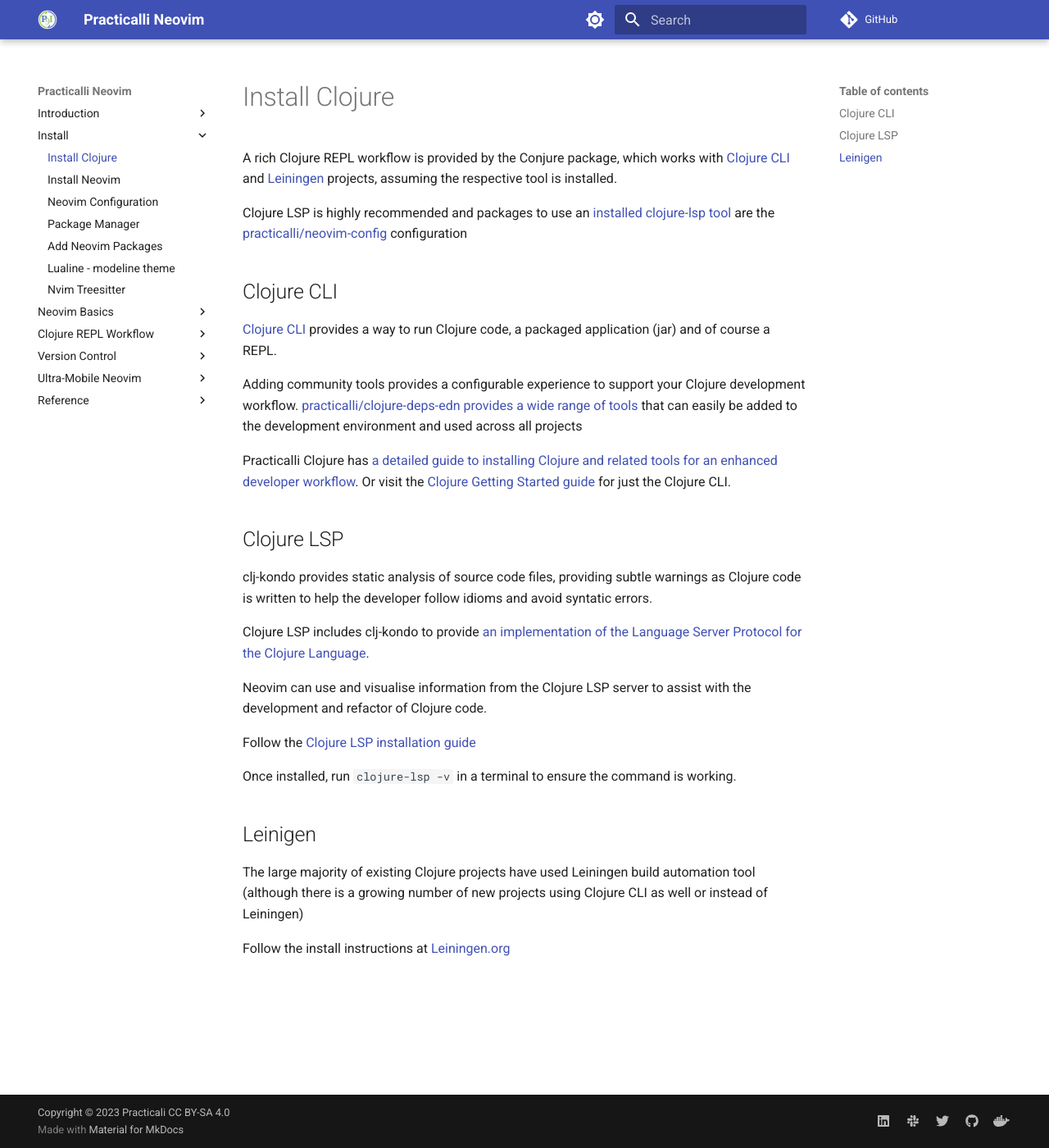
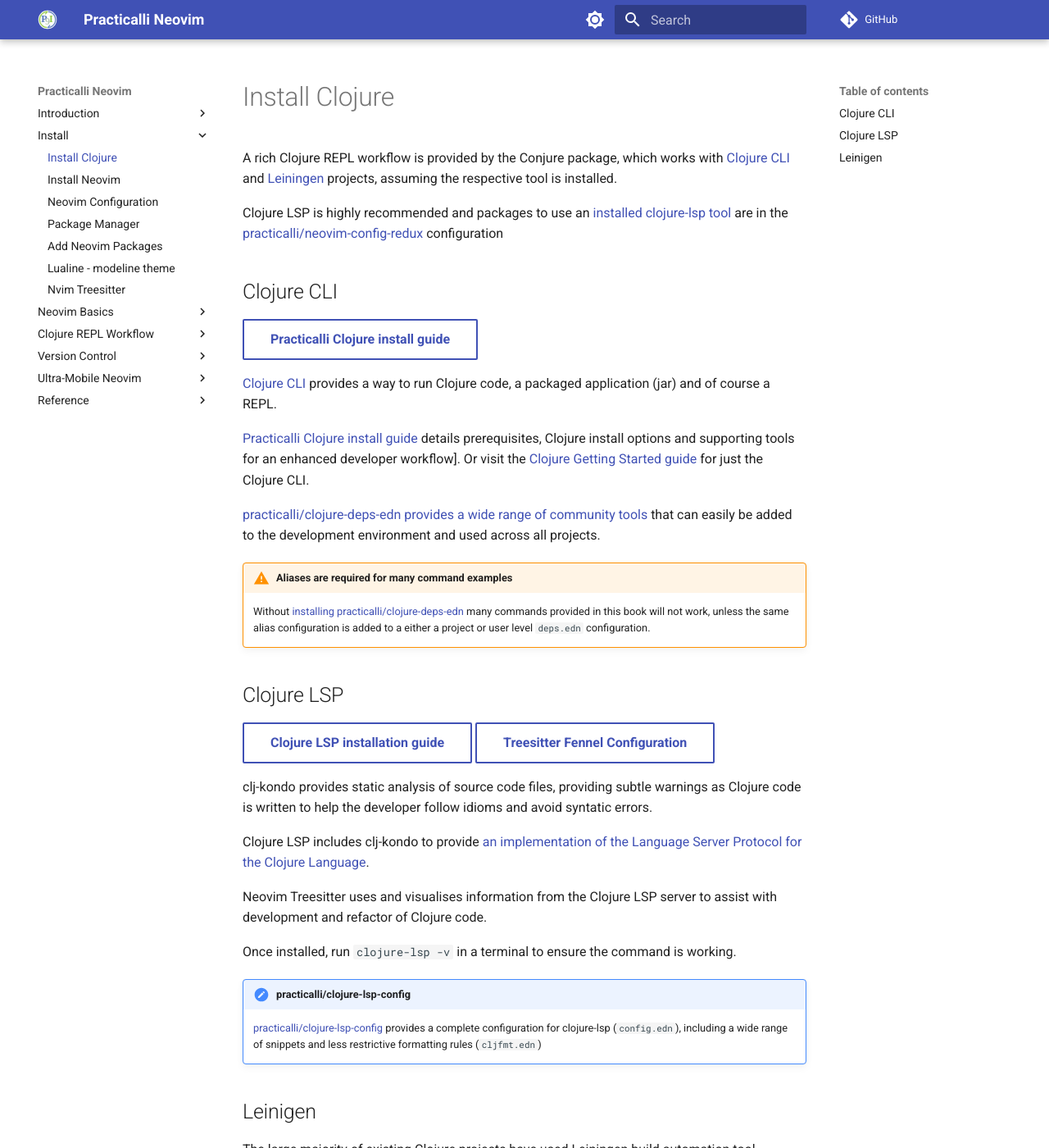
Before and after one commit to practicalli/neovim, an MkDocs documentation site: the page built from docs/install/clojure.md, in a window 1280 px wide and 1400 px high. Shown: the whole window at 82% size. Built offline with MkDocs 1.6.1 and Material for MkDocs 9.7.7, drawn with Linux system fonts in a browser that asks for light colours; comment, search, counter and statistics services are not loaded.

Commit message:
install: additional instructions for clojure

```diff
--- a/docs/install/clojure.md
+++ b/docs/install/clojure.md
@@ -2,29 +2,39 @@
 
 A rich Clojure REPL workflow is provided by the Conjure package, which works with [Clojure CLI](#clojure-cli) and [Leiningen](#leiningen) projects, assuming the respective tool is installed.
 
-Clojure LSP is highly recommended and packages to use an [installed clojure-lsp tool](#clojure-lsp) are the [practicalli/neovim-config](https://github.com/practicalli/neovim-config) configuration
+Clojure LSP is highly recommended and packages to use an [installed clojure-lsp tool](#clojure-lsp) are in the [practicalli/neovim-config-redux](https://github.com/practicalli/neovim-config-redux) configuration
 
 
 ## Clojure CLI
 
+[Practicalli Clojure install guide](https://practical.li/clojure/clojure-cli/install/){ .md-button }
+
 [Clojure CLI](https://clojure.org/guides/deps_and_cli) provides a way to run Clojure code, a packaged application (jar) and of course a REPL.
 
-Adding community tools provides a configurable experience to support your Clojure development workflow.  [practicalli/clojure-deps-edn provides a wide range of tools](https://practical.li/clojure/clojure-cli/install/community-tools.html) that can easily be added to the development environment and used across all projects
+[Practicalli Clojure install guide](https://practical.li/clojure/clojure-cli/install/) details prerequisites, Clojure install options and supporting tools for an enhanced developer workflow].  Or visit the [Clojure Getting Started guide](https://clojure.org/guides/getting_started) for just the Clojure CLI.
 
-Practicalli Clojure has [a detailed guide to installing Clojure and related tools for an enhanced developer workflow](https://practical.li/clojure/clojure-cli/install/).  Or visit the [Clojure Getting Started guide](https://clojure.org/guides/getting_started) for just the Clojure CLI.
+[practicalli/clojure-deps-edn provides a wide range of community tools](https://practical.li/clojure/clojure-cli/install/community-tools.html) that can easily be added to the development environment and used across all projects.
+
+!!! WARNING "Aliases are required for many command examples"
+    Without [installing practicalli/clojure-deps-edn](https://practical.li/clojure/clojure-cli/install/community-tools.html) many commands provided in this book will not work, unless the same alias configuration is added to a either a project or user level `deps.edn` configuration.
 
 
 ## Clojure LSP
+
+[Clojure LSP installation guide](https://clojure-lsp.io/){ .md-button } [Treesitter Fennel Configuration](http://localhost:7777/neovim/install/configuration/#fnlconfigplugintreesitterfnl){ .md-button }
 
 clj-kondo provides static analysis of source code files, providing subtle warnings as Clojure code is written to help the developer follow idioms and avoid syntatic errors.
 
 Clojure LSP includes clj-kondo to provide [an implementation of the Language Server Protocol for the Clojure Language](https://clojure-lsp.io/).
 
-Neovim can use and visualise information from the Clojure LSP server to assist with the development and refactor of Clojure code.
+Neovim Treesitter uses and visualises information from the Clojure LSP server to assist with development and refactor of Clojure code.
 
-Follow the [Clojure LSP installation guide](https://clojure-lsp.io/)
 
 Once installed, run `clojure-lsp -v` in a terminal to ensure the command is working.
+
+!!! HINT "practicalli/clojure-lsp-config"
+    [practicalli/clojure-lsp-config](https://github.com/practicalli/clojure-lsp-config) provides a complete configuration for clojure-lsp (`config.edn`), including a wide range of snippets and less restrictive formatting rules (`cljfmt.edn`)
+
 
 
 ## Leinigen
```
